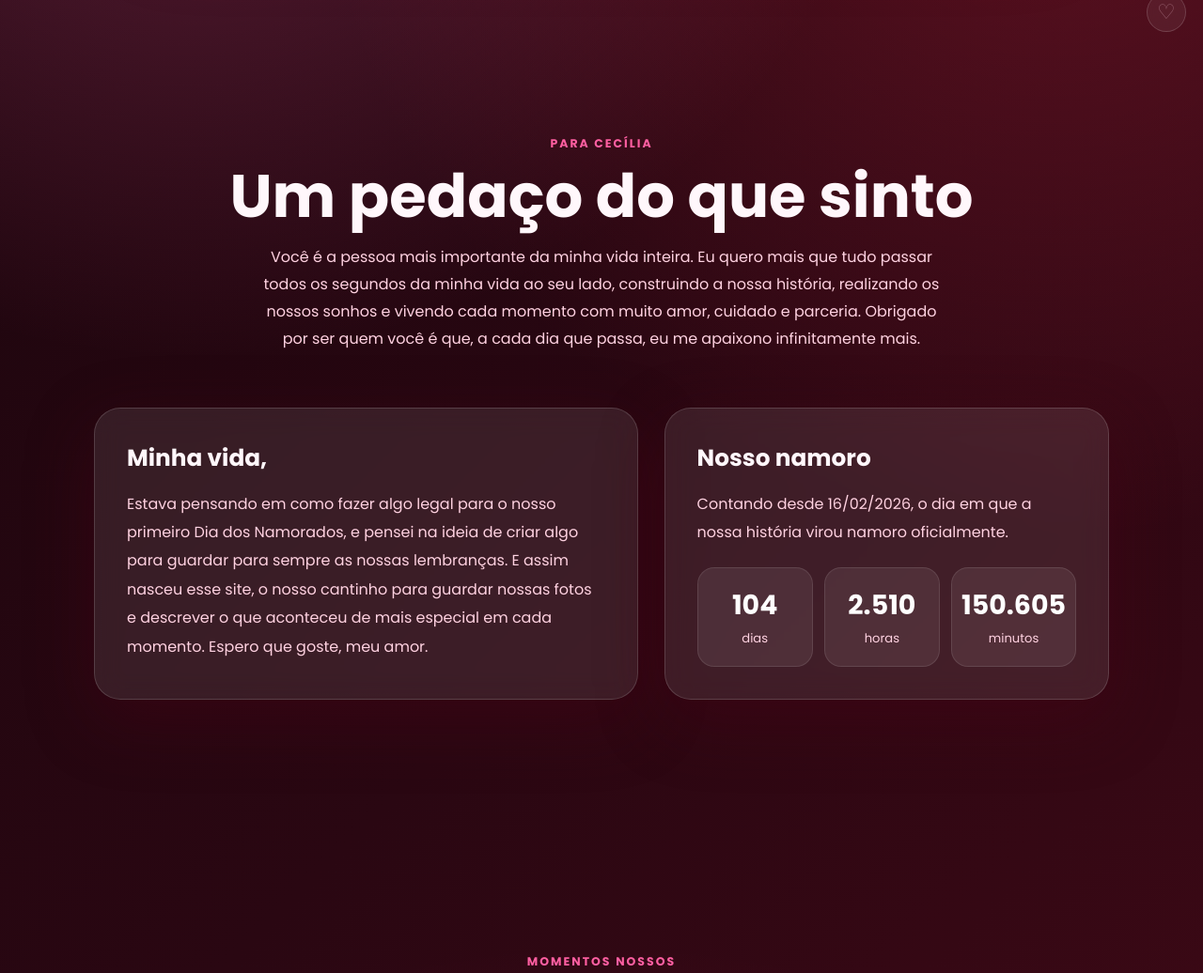
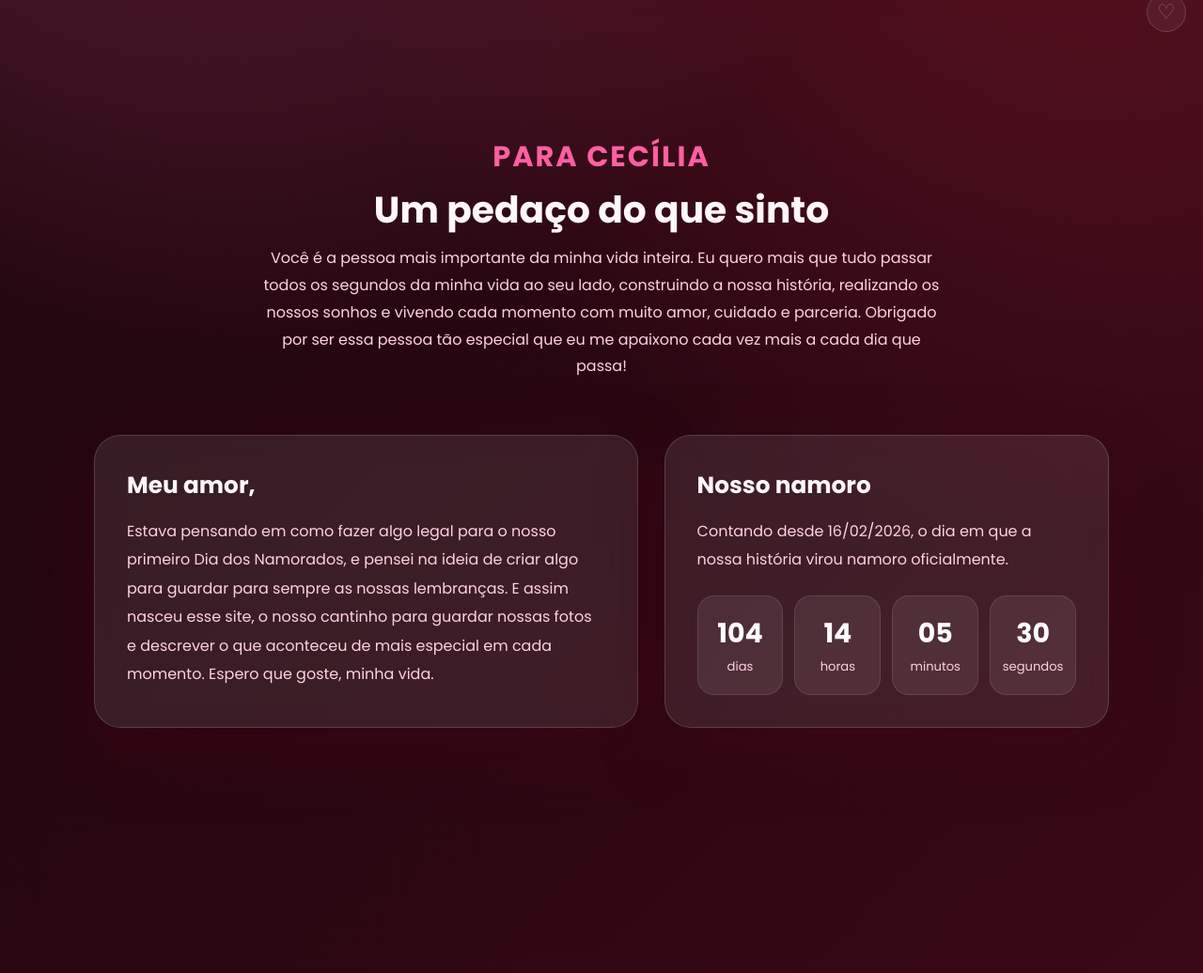
Before and after one commit to MatheuzinDev/surpresa-meu-amor, a website built with Vite: page index.html in a window 1280 px wide. Shown: the part 748-1784 px from the top of the page at 94% size. Built offline with nearby package versions, Linux system fonts and the light colour scheme; some packages are replaced by stand-ins of ours; no server answers; the database is empty.

Commit message:
feat: enhance hero section narrative, add seconds counter, and improve layout responsiveness

```diff
--- a/index.html
+++ b/index.html
@@ -19,13 +19,8 @@
         <div class="hero-content">
           <div class="badge">Uma surpresa feita com carinho</div>
           <h1>Matheus <span>& Cecília</span></h1>
-          <!-- <p>
-            Um cantinho para guardar o que a gente viveu, o que a gente sente e tudo aquilo
-            que ainda vamos construir juntos. Nossa história começou de um jeito especial e
-            merece ser lembrada com amor, detalhes e muitos momentos nossos.
-          </p> -->
           <p>
-            Esse é um mini-site para guardarmos nossas lembranças. A documentação da nossa história para sempre que a gente quiser, relembrar cada momento das nossas vidas.
+            Essa é uma forma de guardarmos nossas lembranças. A documentação da nossa história para sempre que a gente quiser, relembrar cada momento das nossas vidas.
           </p>
           <div class="hero-actions">
             <a href="#linha-do-tempo" class="btn btn-primary">Ver momentos nossos</a>
@@ -41,15 +36,15 @@
           <div class="subtitle">Para Cecília</div>
           <h2>Um pedaço do que sinto</h2>
           <p>
-            Você é a pessoa mais importante da minha vida inteira. Eu quero mais que tudo passar todos os segundos da minha vida ao seu lado, construindo a nossa história, realizando os nossos sonhos e vivendo cada momento com muito amor, cuidado e parceria. Obrigado por ser quem você é que, a cada dia que passa, eu me apaixono infinitamente mais.
+            Você é a pessoa mais importante da minha vida inteira. Eu quero mais que tudo passar todos os segundos da minha vida ao seu lado, construindo a nossa história, realizando os nossos sonhos e vivendo cada momento com muito amor, cuidado e parceria. Obrigado por ser essa pessoa tão especial que eu me apaixono cada vez mais a cada dia que passa!
           </p>
         </div>
 
         <div class="love-card">
           <div class="message-card">
-            <h3>Minha vida,</h3>
+            <h3>Meu amor,</h3>
             <p>
-              Estava pensando em como fazer algo legal para o nosso primeiro Dia dos Namorados, e pensei na ideia de criar algo para guardar para sempre as nossas lembranças. E assim nasceu esse site, o nosso cantinho para guardar nossas fotos e descrever o que aconteceu de mais especial em cada momento. Espero que goste, meu amor.
+              Estava pensando em como fazer algo legal para o nosso primeiro Dia dos Namorados, e pensei na ideia de criar algo para guardar para sempre as nossas lembranças. E assim nasceu esse site, o nosso cantinho para guardar nossas fotos e descrever o que aconteceu de mais especial em cada momento. Espero que goste, minha vida.
             </p>
           </div>
 
@@ -72,6 +67,10 @@
                 <strong id="minutesTogether">0</strong>
                 <span>minutos</span>
               </div>
+              <div class="counter-item">
+                <strong id="secondsTogether">0</strong>
+                <span>segundos</span>
+              </div>
             </div>
           </div>
         </div>
@@ -81,8 +80,7 @@
     <section id="linha-do-tempo">
       <div class="container">
         <div class="section-title">
-          <div class="subtitle">Momentos nossos</div>
-          <h2>Nossa linha do tempo</h2>
+          <h2>Nossos momentos</h2>
           <p>
             E aqui está a ordem cronológica da nossa vida juntos!
           </p>
@@ -98,7 +96,7 @@
         <div class="final-card">
           <h2>Feliz Dia dos Namorados</h2>
           <p>
-            Que de pouco em pouco a gente possa ir construindo. Obrigado por ser a melhor namorada do mundo, minha melhor amiga, meu lugar preferido e, futuramente, minha noiva, minha esposa e mãe dos nossos filhos. Eu te amo para todo o sempre, amor da minha vida, meu bem mais precioso, minha Cecília!🤍
+            Que de pouco em pouco a gente possa ir construindo nossa história. Obrigado por ser a melhor namorada do mundo, minha melhor amiga, meu lugar preferido e, futuramente, minha noiva, minha esposa e mãe dos nossos filhos. Eu te amo para todo o sempre, amor da minha vida, meu bem mais precioso, minha Cecília!🤍
           </p>
         </div>
       </div>
--- a/script.js
+++ b/script.js
@@ -41,6 +41,7 @@ const timelineStatus = document.getElementById("timelineStatus");
 const daysTogether = document.getElementById("daysTogether");
 const hoursTogether = document.getElementById("hoursTogether");
 const minutesTogether = document.getElementById("minutesTogether");
+const secondsTogether = document.getElementById("secondsTogether");
 const heartsContainer = document.getElementById("heartsContainer");
 const managementPanel = document.getElementById("managementPanel");
 const secretAccessButton = document.getElementById("secretAccessButton");
@@ -527,13 +528,17 @@ function renderManagementList() {
 function updateCounter() {
   const now = new Date();
   const diff = Math.max(0, now.getTime() - relationshipStart.getTime());
-  const totalMinutes = Math.floor(diff / 60000);
-  const totalHours = Math.floor(diff / 3600000);
+  const remainingAfterDays = diff % 86400000;
+  const remainingAfterHours = remainingAfterDays % 3600000;
   const totalDays = Math.floor(diff / 86400000);
+  const hours = Math.floor(remainingAfterDays / 3600000);
+  const minutes = Math.floor(remainingAfterHours / 60000);
+  const seconds = Math.floor((remainingAfterHours % 60000) / 1000);
 
   daysTogether.textContent = totalDays.toLocaleString("pt-BR");
-  hoursTogether.textContent = totalHours.toLocaleString("pt-BR");
-  minutesTogether.textContent = totalMinutes.toLocaleString("pt-BR");
+  hoursTogether.textContent = String(hours).padStart(2, "0");
+  minutesTogether.textContent = String(minutes).padStart(2, "0");
+  secondsTogether.textContent = String(seconds).padStart(2, "0");
 }
 
 function createHeart() {
@@ -910,7 +915,7 @@ renderTimeline();
 updateCounter();
 initFirebase();
 
-window.setInterval(updateCounter, 60000);
+window.setInterval(updateCounter, 1000);
 window.setInterval(createHeart, 900);
 momentForm.addEventListener("submit", handleMomentSubmit);
 loginForm.addEventListener("submit", handleLoginSubmit);
--- a/styles.css
+++ b/styles.css
@@ -264,6 +264,14 @@ section {
   line-height: 1.8;
 }
 
+#mensagem .section-title .subtitle {
+  font-size: clamp(1.2rem, 3vw, 1.9rem);
+}
+
+#mensagem .section-title h2 {
+  font-size: clamp(1.5rem, 3.5vw, 2.45rem);
+}
+
 .love-card {
   display: grid;
   grid-template-columns: 1.1fr 0.9fr;
@@ -300,7 +308,7 @@ section {
 
 .counter-grid {
   display: grid;
-  grid-template-columns: repeat(3, 1fr);
+  grid-template-columns: repeat(4, 1fr);
   gap: 12px;
   margin-top: 22px;
 }
@@ -1005,6 +1013,10 @@ footer {
     justify-content: flex-start;
   }
 
+  .counter-grid {
+    grid-template-columns: repeat(2, 1fr);
+  }
+
   .timeline::before {
     left: 18px;
   }
```
